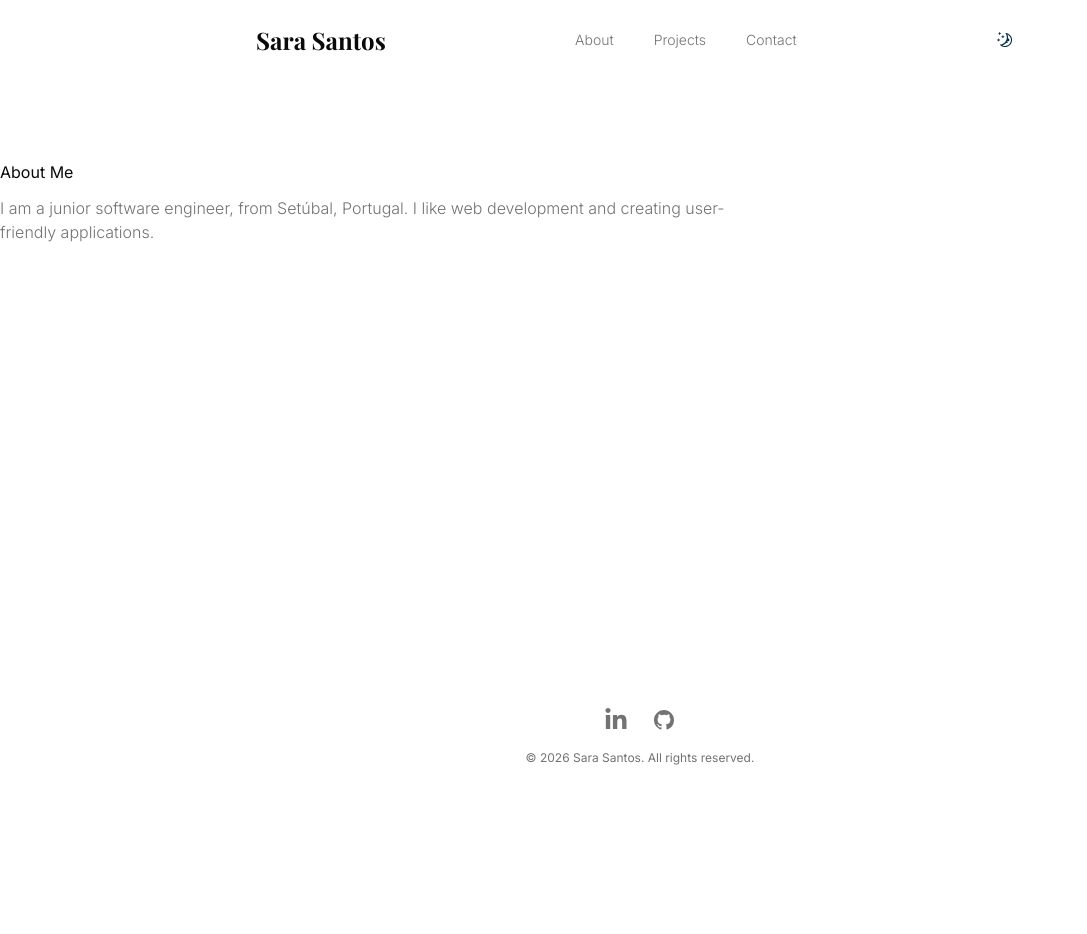
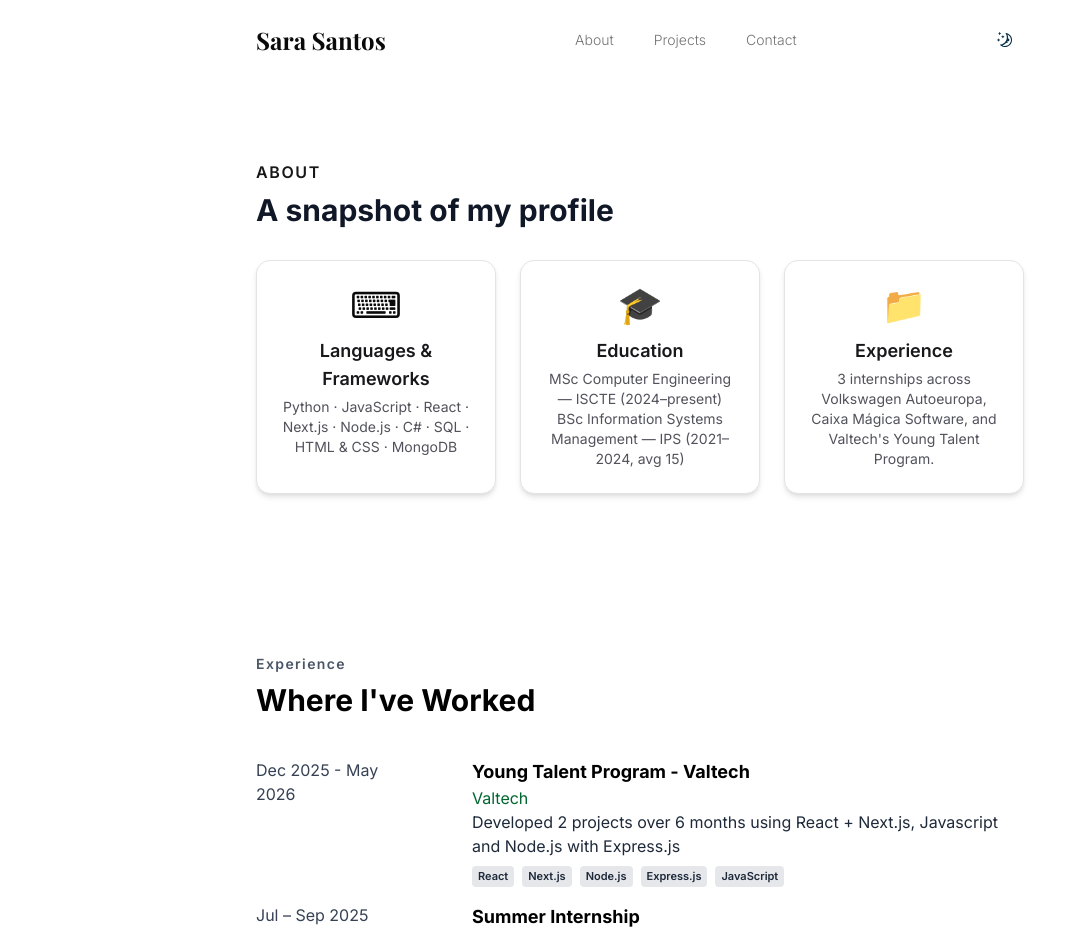
Before and after one commit to Sara18Santos/Portfolio, a Next.js app: page /about in a window 1280 px wide. Shown: the top 934 px of the page, without its empty margins (0-1087 px from the left). Before the commit the page ends 800 px from the top, so only its background shows below. Built offline with nearby package versions, Linux system fonts and the light colour scheme; a web font is replaced by a local one.

Commit message:
feat: enhance About page with experience cards and add Hero component

```diff
--- a/app/about/page.tsx
+++ b/app/about/page.tsx
@@ -1,14 +1,44 @@
+import Experience from '@/components/experience'
+
+const cards = [
+  {
+    icon: '⌨',
+    title: 'Languages & Frameworks',
+    desc: 'Python · JavaScript · React · Next.js · Node.js · C# · SQL · HTML & CSS · MongoDB',
+  },
+  {
+    icon: '🎓',
+    title: 'Education',
+    desc: 'MSc Computer Engineering — ISCTE (2024–present)\nBSc Information Systems Management — IPS (2021–2024, avg 15)',
+  },
+  {
+    icon: '📁',
+    title: 'Experience',
+    desc: '3 internships across Volkswagen Autoeuropa, Caixa Mágica Software, and Valtech\'s Young Talent Program.',
+  },
+]
+
 export default function About() {
   return (
-    <section className="pb-24 pt-40">
-      <div className="container max-w-3xl">
-        <h1 className="title no-underline">About Me</h1>
-        <p className="mt-3 font-light text-muted-foreground">
-          {" "}
-          I am a junior software engineer, from Setúbal, Portugal. I like web
-          development and creating user-friendly applications.
-        </p>
+    <>
+      <section className="pb-24 pt-40 max-w-3xl mx-auto" id="about">
+        <h1 className="text-primary font-semibold uppercase tracking-widest mb-2">About</h1>
+        <h2 className="text-3xl font-bold mb-8 text-gray-900 dark:text-white">A snapshot of my profile</h2>
+        <div className="grid gap-6 md:grid-cols-3">
+          {cards.map((c) => (
+          <div
+            key={c.title}
+            className="bg-white dark:bg-zinc-900 rounded-xl shadow-md p-6 flex flex-col items-center text-center border border-zinc-200 dark:border-zinc-800 hover:shadow-lg transition-all duration-200 hover:-translate-y-2"
+          >
+            <div className="text-4xl mb-3">{c.icon}</div>
+            <p className="font-semibold text-lg mb-1 text-zinc-900 dark:text-zinc-100">{c.title}</p>
+            <p className="text-zinc-600 dark:text-zinc-400 whitespace-pre-line text-sm">{c.desc}</p>
+          </div>
+        ))}
       </div>
     </section>
-  );
+
+    <Experience />
+    </>
+  )
 }
--- a/app/page.tsx
+++ b/app/page.tsx
@@ -1,10 +1,10 @@
-import Intro from "@/components/intro";
+import Hero from "@/components/hero";
 
 export default function Home() {
   return (
     <section className='pb-24 pt-40'>
-      <div className='container max-w-3xl'>
-        <Intro />
+      <div className='max-w-3xl mx-auto py-10'>
+        <Hero />
       </div>
     </section>
   )
--- /dev/null
+++ b/components/experience.tsx
@@ -0,0 +1,68 @@
+// experience for about page
+
+const experience = [
+  {
+    period: "Dec 2025 - May 2026",
+    title: "Young Talent Program - Valtech",
+    company: "Valtech",
+    description:
+      "Developed 2 projects over 6 months using React + Next.js, Javascript and Node.js with Express.js",
+    tags: ["React", "Next.js", "Node.js", "Express.js", "JavaScript"],
+  },
+  {
+    period: "Jul – Sep 2025",
+    title: "Summer Internship",
+    company: "Caixa Mágica Software",
+    description:
+      "Built a MERN stack web app to monitor product prices, developed in pairs.",
+    tags: ["MongoDB", "Express", "React", "Node.js", "Github"],
+  },
+  {
+    period: "May – Sep 2024",
+    title: "Curricular Internship",
+    company: "Volkswagen Autoeuropa",
+    description:
+      "Assembly area project in Microsoft Power BI focusing on defect volume analysis during vehicle manufacturing.",
+    tags: ["Power BI", "Power Query"],
+  },
+];
+
+export default function Experience() {
+  return (
+    <section className="max-w-3xl mx-auto py-16" id="experience">
+      <h3 className="text-sm font-semibold text-gray-600 tracking-widest mb-2 dark:text-white">Experience</h3>
+      <h2 className="text-3xl font-bold mb-10 text-black dark:text-white">Where I've Worked</h2>
+
+      <div>
+        {experience.map((exp) => (
+          <div key={exp.title} className="flex gap-8">
+            <div className="w-40 min-w-32 text-gray-700">{exp.period}</div>
+            <div className="flex-1 border-1-2 border-green-900 pl-6">
+              <div className="font-bold text-lg text-black dark:text-white">
+                {exp.title}
+              </div>
+              <div className="text-green-800 dark:text-green-400">
+                {exp.company}
+              </div>
+              <div className="mb-2 text-gray-800 dark:text-gray-400">
+                {exp.description}
+              </div>
+              <div className="flex flex-wrap gap-2 mb-4">
+                {exp.tags.map((tag) => (
+                  <span
+                    key={tag}
+                    className={`inline-flex items-center gap-1 text-[11px] font-semibold px-1.5 py-0.5 rounded dark:bg-green-800 dark:text-zinc-300 bg-gray-200 text-gray-800`}
+                  >
+                    {tag}
+
+                  </span>
+                ))}
+              </div>
+            </div>
+
+          </div>
+        ))}
+      </div>
+    </section>
+  );
+}
--- /dev/null
+++ b/components/hero.tsx
@@ -0,0 +1,40 @@
+// Hero.tsx
+// Main hero section for homepage
+
+import Image from "next/image";
+
+export default function Hero() {
+  return (
+    <section className="flex flex-col items-center justify-center gap-4 max-w-xl mx-auto text-center">
+      <Image
+        src="/images/sara.jpg"
+        alt="Sara Ataíde Santos"
+        width={170}
+        height={170}
+        className="border-4 border-green-100 shadow-md mb-2 object-cover"
+        priority
+      />
+      <span className="px-4 py-1 rounded-full bg-green-100 text-green-900 font-semibold text-sm tracking-wide mb-2">
+        OPEN TO OPPORTUNITIES
+      </span>
+      <h1 className="text-2xl md:text-3xl font-black leading-tight text-black dark:text-white">
+        Sara Ataíde Santos
+      </h1>
+      <h3 className="text-lg md:text-xl font-semibold text-gray-700 dark:text-gray-200">
+        MSc Computer Engineering student (ISCTE) · BSc Information Systems Management (IPS) · Trainee Web Developer (Valtech)
+      </h3>
+      <p className="text-base text-gray-700 dark:text-gray-300 max-w-lg mx-auto">
+        Passionate about web development, data science, and building real-world products.
+      </p>
+      <div className="flex gap-6 mt-4 justify-center">
+        <a
+          href="/cv.pdf"
+          download
+          className="text-base font-semibold underline underline-offset-4 hover:text-green-800 dark:hover:text-green-400 transition-colors"
+        >
+          Download CV
+        </a>
+      </div>
+    </section>
+  );
+}
--- a/components/intro.tsx
+++ /dev/null
@@ -1,22 +0,0 @@
-import imageSara from '@/public/images/sara.jpg';
-import Image from "next/image";
-
-export default function Intro() {
-    return (
-        <section className="flex flex-col-reverse items-center gap-x-10 gap-y-4 md:flex-row md:items-center">
-            <div className='mt-2 flex-1 md:mt-0'>
-                <h1 className='title no-underline'>Hi, I'm Sara Ataíde Santos</h1>
-                <p className='mt-3 font-light text-muted-foreground'>
-                    Junior Software Engineer passionate about building impactful digital solutions.<br />
-                    <span className="block mt-2">MSc Computer Engineering student @ ISCTE · BSc Information Systems Management @ IPS</span>
-                    <span className="block mt-2">Experience in web development (React, Next.js, Node.js), data & BI (Power BI, SQL, Python), and machine learning (NLP, text mining).</span>
-                    <span className="block mt-2">3 internships · 4+ real-world projects · Young Talent @ Valtech</span>
-                </p>
-            </div>
-            <div className='relative'>
-                <Image className="flex-1 rounded-lg grayscale"
-                src={imageSara} alt="Sara Santos" width={200} height={200} priority />
-            </div>
-        </section>
-    )
-}
--- /dev/null
+++ b/components/ui/avatar.tsx
@@ -0,0 +1,112 @@
+"use client"
+
+import * as React from "react"
+import { Avatar as AvatarPrimitive } from "radix-ui"
+
+import { cn } from "@/lib/utils"
+
+function Avatar({
+  className,
+  size = "default",
+  ...props
+}: React.ComponentProps<typeof AvatarPrimitive.Root> & {
+  size?: "default" | "sm" | "lg"
+}) {
+  return (
+    <AvatarPrimitive.Root
+      data-slot="avatar"
+      data-size={size}
+      className={cn(
+        "group/avatar relative flex size-8 shrink-0 rounded-full select-none after:absolute after:inset-0 after:rounded-full after:border after:border-border after:mix-blend-darken data-[size=lg]:size-10 data-[size=sm]:size-6 dark:after:mix-blend-lighten",
+        className
+      )}
+      {...props}
+    />
+  )
+}
+
+function AvatarImage({
+  className,
+  ...props
+}: React.ComponentProps<typeof AvatarPrimitive.Image>) {
+  return (
+    <AvatarPrimitive.Image
+      data-slot="avatar-image"
+      className={cn(
+        "aspect-square size-full rounded-full object-cover",
+        className
+      )}
+      {...props}
+    />
+  )
+}
+
+function AvatarFallback({
+  className,
+  ...props
+}: React.ComponentProps<typeof AvatarPrimitive.Fallback>) {
+  return (
+    <AvatarPrimitive.Fallback
+      data-slot="avatar-fallback"
+      className={cn(
+        "flex size-full items-center justify-center rounded-full bg-muted text-sm text-muted-foreground group-data-[size=sm]/avatar:text-xs",
+        className
+      )}
+      {...props}
+    />
+  )
+}
+
+function AvatarBadge({ className, ...props }: React.ComponentProps<"span">) {
+  return (
+    <span
+      data-slot="avatar-badge"
+      className={cn(
+        "absolute right-0 bottom-0 z-10 inline-flex items-center justify-center rounded-full bg-primary text-primary-foreground bg-blend-color ring-2 ring-background select-none",
+        "group-data-[size=sm]/avatar:size-2 group-data-[size=sm]/avatar:[&>svg]:hidden",
+        "group-data-[size=default]/avatar:size-2.5 group-data-[size=default]/avatar:[&>svg]:size-2",
+        "group-data-[size=lg]/avatar:size-3 group-data-[size=lg]/avatar:[&>svg]:size-2",
+        className
+      )}
+      {...props}
+    />
+  )
+}
+
+function AvatarGroup({ className, ...props }: React.ComponentProps<"div">) {
+  return (
+    <div
+      data-slot="avatar-group"
+      className={cn(
+        "group/avatar-group flex -space-x-2 *:data-[slot=avatar]:ring-2 *:data-[slot=avatar]:ring-background",
+        className
+      )}
+      {...props}
+    />
+  )
+}
+
+function AvatarGroupCount({
+  className,
+  ...props
+}: React.ComponentProps<"div">) {
+  return (
+    <div
+      data-slot="avatar-group-count"
+      className={cn(
+        "relative flex size-8 shrink-0 items-center justify-center rounded-full bg-muted text-sm text-muted-foreground ring-2 ring-background group-has-data-[size=lg]/avatar-group:size-10 group-has-data-[size=sm]/avatar-group:size-6 [&>svg]:size-4 group-has-data-[size=lg]/avatar-group:[&>svg]:size-5 group-has-data-[size=sm]/avatar-group:[&>svg]:size-3",
+        className
+      )}
+      {...props}
+    />
+  )
+}
+
+export {
+  Avatar,
+  AvatarImage,
+  AvatarFallback,
+  AvatarGroup,
+  AvatarGroupCount,
+  AvatarBadge,
+}
```
